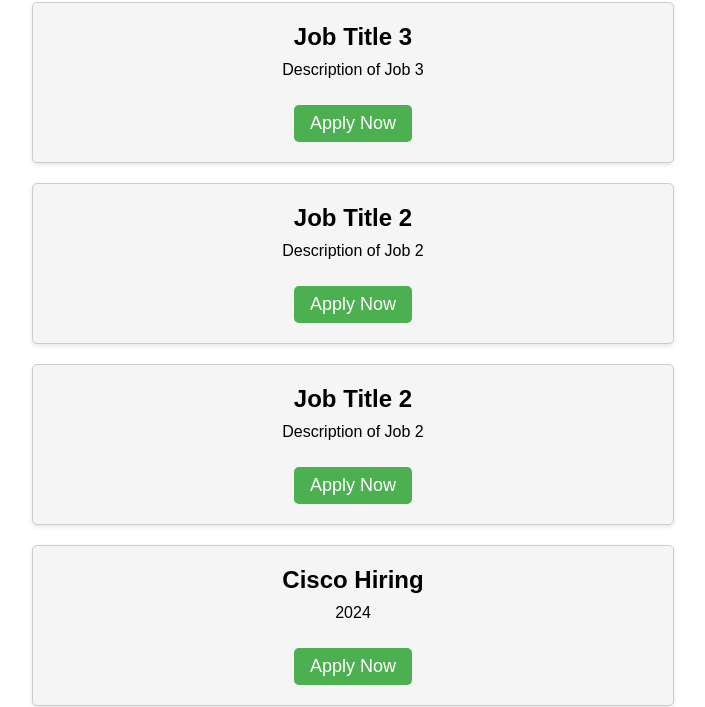
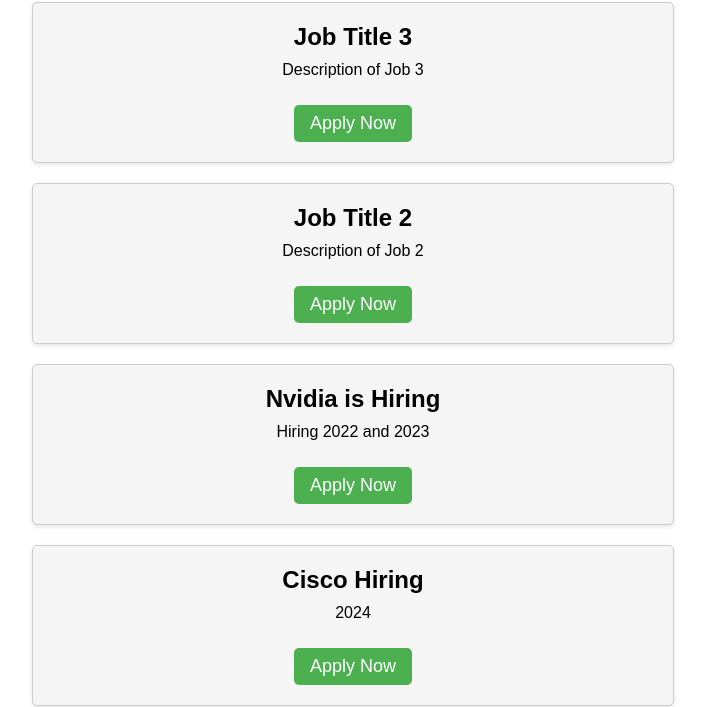
Before and after one commit to JobSeekers15/jobseekers, a plain HTML site: page index.html in a window 1280 px wide. Shown: the part 98-805 px from the top of the page, without its empty margins (287-992 px from the left). Drawn offline with Linux system fonts and the light colour scheme.

Commit message:
Update index.html

```diff
--- a/index.html
+++ b/index.html
@@ -105,9 +105,9 @@
         url: "https://app.smartsheet.com/b/form/58c99bbbf62b47029d9862f6fdf58006"
       },
       {
-        title: "Job Title 2",
-        description: "Description of Job 2",
-        url: "https://job-link-2.com"
+        title: "Nvidia is Hiring",
+        description: "Hiring 2022 and 2023",
+        url: "https://nvidia.wd5.myworkdayjobs.com/en-US/NVIDIAExternalCareerSite/job/India-Bengaluru/System-Software-Engineer--Tegra-Compute---New-College-Graduate_JR1967252"
       },
       {
         title: "Job Title 2",
```
